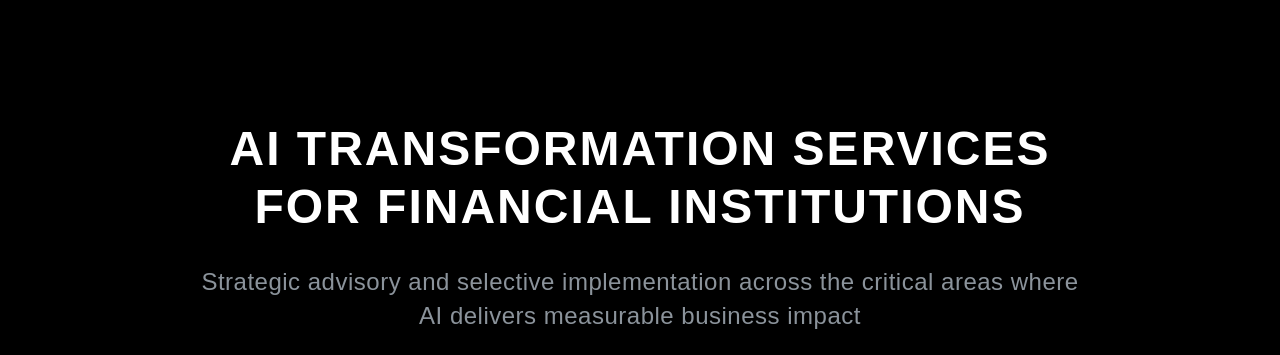
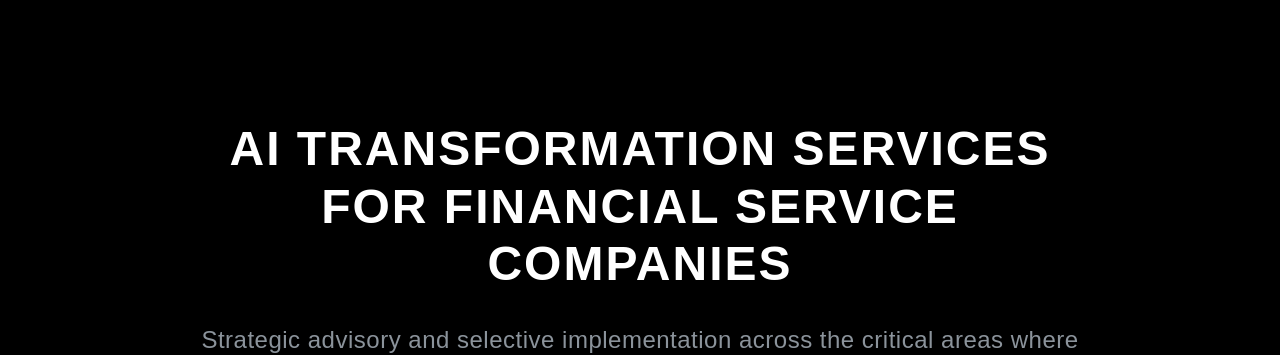
Before and after one commit to htechvip/hyp3, a React (Vite) app: page /services in a window 1280 px wide. Shown: the part 800-1155 px from the top of the page. Built offline with nearby package versions, Linux system fonts and the light colour scheme.

Commit message:
minor text update to service

```diff
--- a/src/pages/Services.jsx
+++ b/src/pages/Services.jsx
@@ -13,7 +13,7 @@ const Services = () => {
     return (
         <>
             <SEO
-                title="AI Transformation Services for Financial Institutions | Hyperionsoft"
+                title="AI Transformation Services for Financial Service Companies | Hyperionsoft"
                 description="Strategic AI advisory and selective implementation for financial services. Credit risk, fraud detection, customer service, regulatory compliance, and risk management solutions."
                 keywords="AI services financial services, AI consulting banks, credit risk AI, fraud detection services, AI customer service, regulatory compliance AI, financial AI advisory"
                 image="/assets/service-1.jpg"
@@ -27,7 +27,7 @@ const Services = () => {
                     image="/assets/service-1.jpg"
                 />
                 <ContentIntro
-                    headline="AI Transformation Services for Financial Institutions"
+                    headline="AI Transformation Services for Financial Service Companies"
                     subheadline="Strategic advisory and selective implementation across the critical areas where AI delivers measurable business impact"
                     description="Financial services organizations face unique challenges in deploying AI—regulatory scrutiny, legacy infrastructure, data quality issues, and risk management requirements. Our services combine deep domain expertise with proven AI implementation experience to help organizations navigate these challenges and realize tangible value from AI investments."
                 />
```
Also changed, not shown: public/robots.txt, src/components/SEO.jsx (line endings or trailing spaces), src/pages/NotFound.jsx (line endings or trailing spaces), 1 other file (tests, documents, lock files or other folders).
